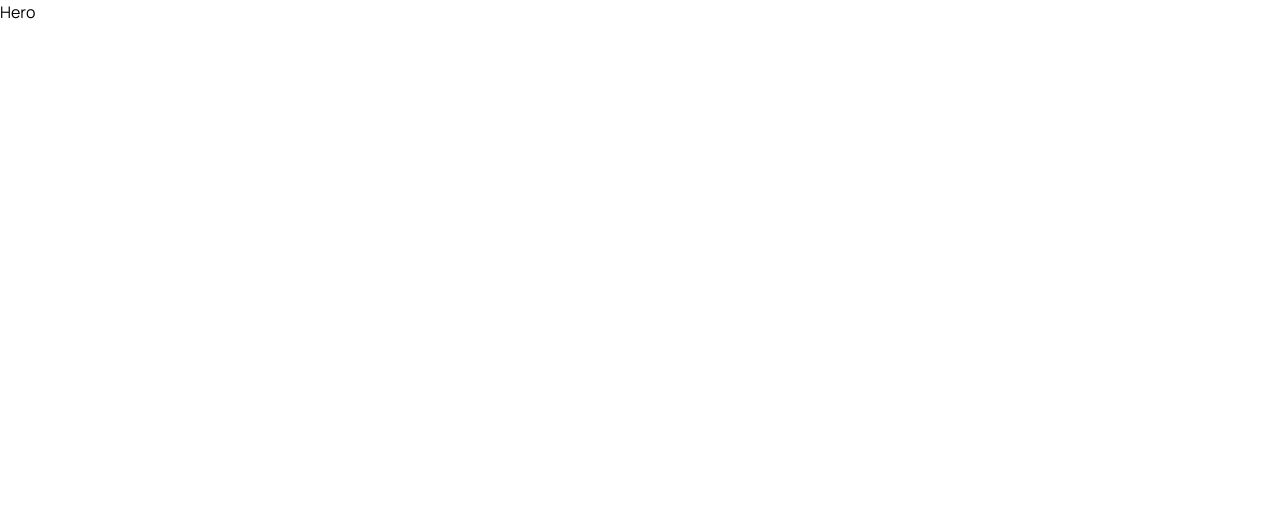
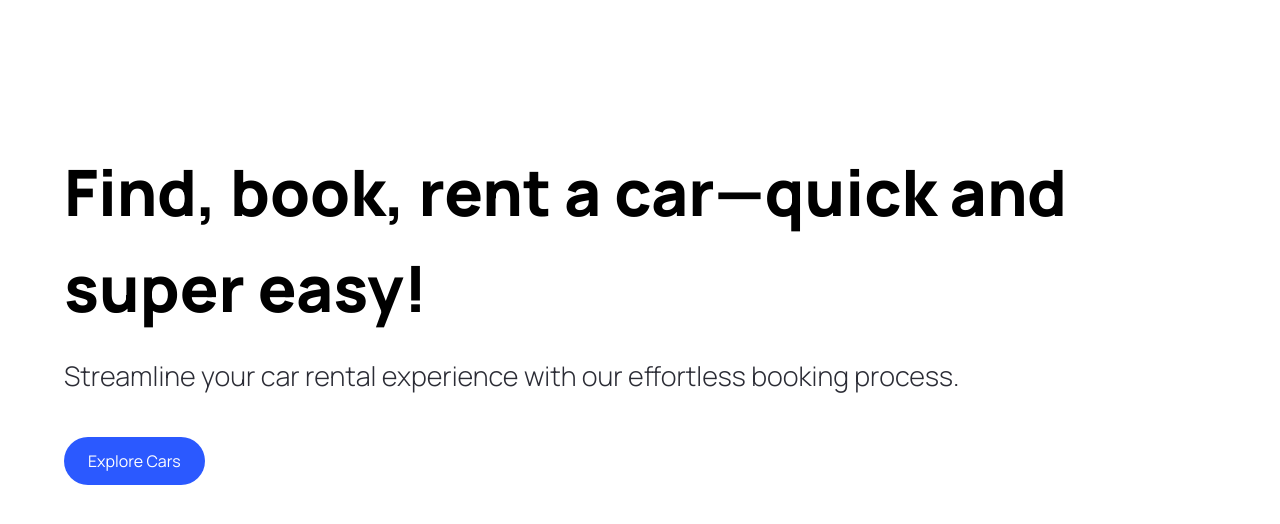
Before and after one commit to amelia8872/car_rentshow, a Next.js app: page / in a window 1280 px wide. Shown: the top 524 px of the page. Built offline with nearby package versions, Linux system fonts and the light colour scheme.

Commit message:
add custom reuse button

```diff
--- /dev/null
+++ b/components/CustomButton.tsx
@@ -0,0 +1,28 @@
+"use client";
+
+import Image from "next/image";
+
+import { CustomButtonProps } from "@/types";
+
+const CustomButton = ({ isDisabled, btnType, containerStyles, textStyles, title, rightIcon, handleClick }: CustomButtonProps) => (
+  <button
+    disabled={isDisabled}
+    type={btnType || "button"}
+    className={`custom-btn ${containerStyles}`}
+    onClick={handleClick}
+  >
+    <span className={`flex-1 ${textStyles}`}>{title}</span>
+    {rightIcon && (
+      <div className="relative w-6 h-6">
+        <Image
+          src={rightIcon}
+          alt="arrow_left"
+          fill
+          className="object-contain"
+        />
+      </div>
+    )}
+  </button>
+);
+
+export default CustomButton;
--- a/components/Hero.tsx
+++ b/components/Hero.tsx
@@ -1,10 +1,31 @@
-import React from "react";
+"use client"
 import Image from "next/image";
+import CustomButton from "./CustomButton";
 
 const Hero = () => {
+  const handleScroll = () => {
+
+  };
+
   return (
-    <div>
-      Hero
+    <div className="hero">
+      <div className="flex-1 pt-36 padding-x">
+        <h1 className="hero__title">
+          Find, book, rent a car—quick and super easy!
+        </h1>
+
+        <p className="hero__subtitle">
+          Streamline your car rental experience with our effortless booking
+          process.
+        </p>
+
+        <CustomButton
+          title="Explore Cars"
+          containerStyles="bg-primary-blue text-white rounded-full mt-10"
+          handleClick={handleScroll}
+          />
+
+      </div>
     </div>
   )
 };
--- a/components/index.tsx
+++ b/components/index.tsx
@@ -1,5 +1,7 @@
 import Hero from "./Hero";
+import CustomButton from "./CustomButton";
 
 export {
-  Hero
+  Hero,
+  CustomButton
 };
--- /dev/null
+++ b/types/index.tsx
@@ -0,0 +1,12 @@
+import { MouseEventHandler } from "react";
+
+
+export interface CustomButtonProps {
+  isDisabled?: boolean;
+  btnType?: "button" | "submit";
+  containerStyles?: string;
+  textStyles?: string;
+  title: string;
+  rightIcon?: string;
+  handleClick?: MouseEventHandler<HTMLButtonElement>;
+}
```
